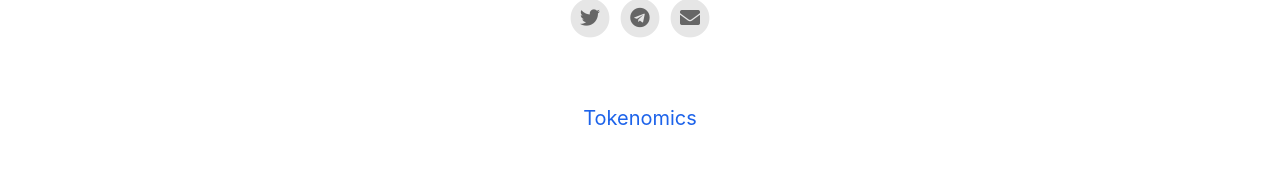
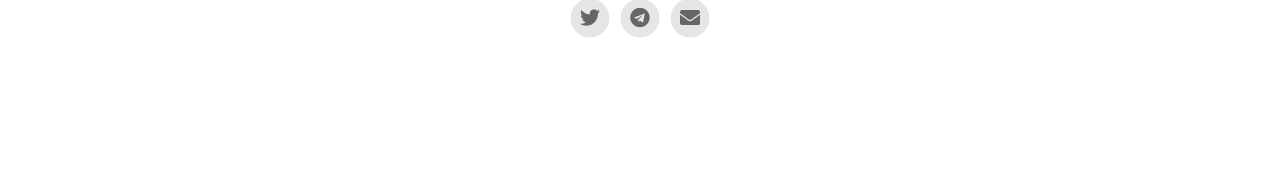
Before and after one commit to duckiethetoken/duckiethetoken, a Jekyll site: the page built from index.html, in a window 1280 px wide. Shown: the part 1404-1599 px from the top of the page. Built offline with Jekyll 4.4.1, drawn with Linux system fonts in a browser that asks for light colours; nearby versions of some CDN libraries; after the commit the page ends 1512 px from its top, so only the background shows below that.

Commit message:
Update footer.html

```diff
--- a/_includes/footer.html
+++ b/_includes/footer.html
@@ -68,12 +68,4 @@
 		{% endif %}
 
 	</div>
-	<div class="footerLinks">
-		{% for page in site.pages %}
-			<a href="{{ page.url | relative_url }}" target="_self">{{ page.title }}</a>
-		{% endfor %}
-		{% if site.presskit_download_link %}
-			<a href="{{ site.presskit_download_link }}">Press Kit</a>
-		{% endif %}
-	</div>
 </footer>
```
